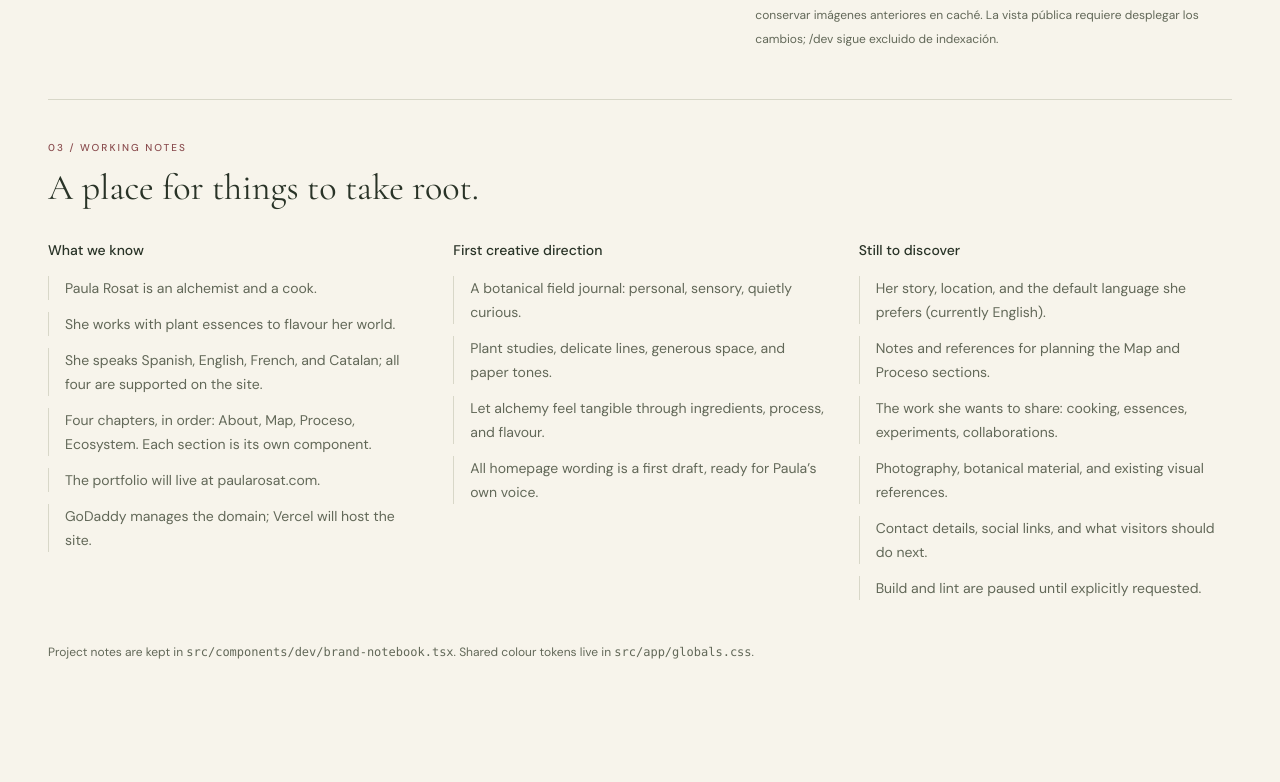
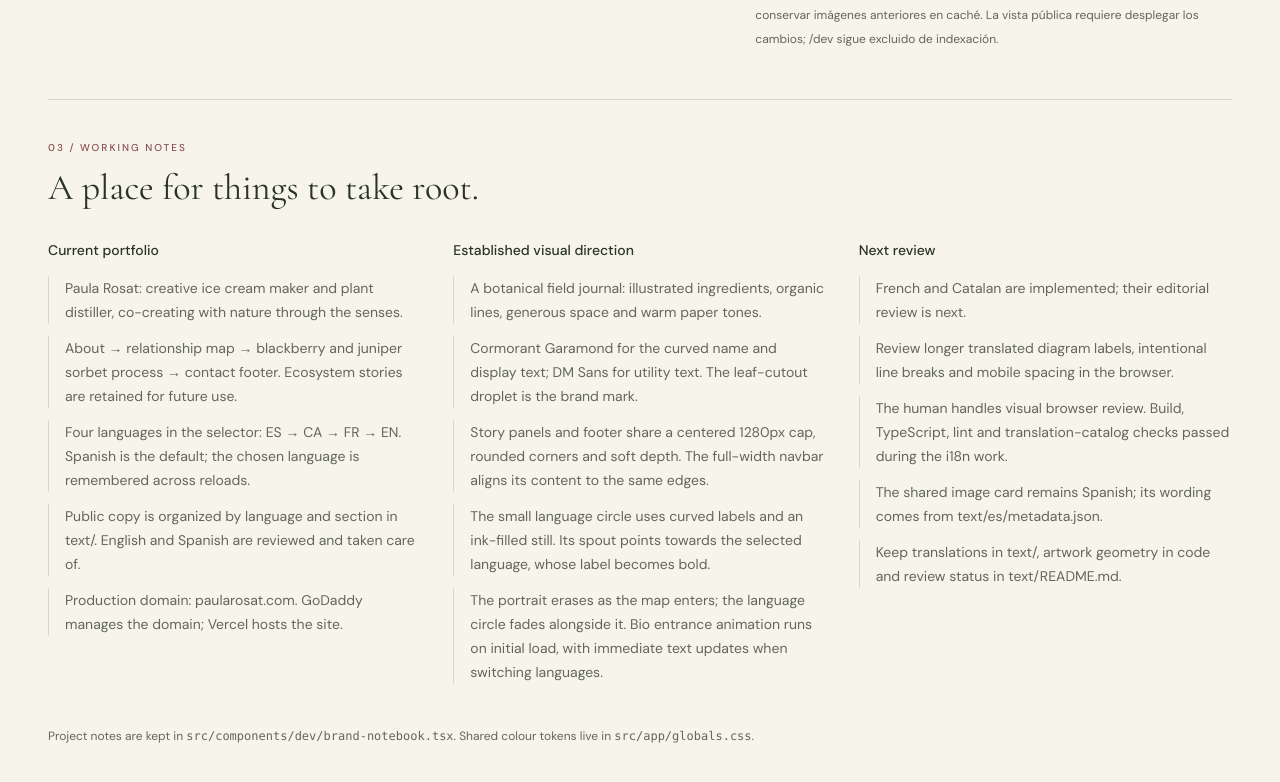
Before and after one commit to vctrubio/paula-rosat, a Next.js app: page /dev in a window 1280 px wide. Shown: the part 3248-4030 px from the top of the page. Before the commit the page ends 3952 px from the top, so only its background shows below. Built offline with nearby package versions, Linux system fonts and the light colour scheme; no server answers; a web font is replaced by a local one.

Commit message:
Reorder language selector and update development working notes

```diff
--- a/src/components/dev/brand-notebook.tsx
+++ b/src/components/dev/brand-notebook.tsx
@@ -11,9 +11,36 @@ const palette = [
 ];
 
 const notes = [
-  { title: "What we know", items: ["Paula Rosat is an alchemist and a cook.", "She works with plant essences to flavour her world.", "She speaks Spanish, English, French, and Catalan; all four are supported on the site.", "Four chapters, in order: About, Map, Proceso, Ecosystem. Each section is its own component.", "The portfolio will live at paularosat.com.", "GoDaddy manages the domain; Vercel will host the site."] },
-  { title: "First creative direction", items: ["A botanical field journal: personal, sensory, quietly curious.", "Plant studies, delicate lines, generous space, and paper tones.", "Let alchemy feel tangible through ingredients, process, and flavour.", "All homepage wording is a first draft, ready for Paula’s own voice."] },
-  { title: "Still to discover", items: ["Her story, location, and the default language she prefers (currently English).", "Notes and references for planning the Map and Proceso sections.", "The work she wants to share: cooking, essences, experiments, collaborations.", "Photography, botanical material, and existing visual references.", "Contact details, social links, and what visitors should do next.", "Build and lint are paused until explicitly requested."] },
+  {
+    title: "Current portfolio",
+    items: [
+      "Paula Rosat: creative ice cream maker and plant distiller, co-creating with nature through the senses.",
+      "About → relationship map → blackberry and juniper sorbet process → contact footer. Ecosystem stories are retained for future use.",
+      "Four languages in the selector: ES → CA → FR → EN. Spanish is the default; the chosen language is remembered across reloads.",
+      "Public copy is organized by language and section in text/. English and Spanish are reviewed and taken care of.",
+      "Production domain: paularosat.com. GoDaddy manages the domain; Vercel hosts the site.",
+    ],
+  },
+  {
+    title: "Established visual direction",
+    items: [
+      "A botanical field journal: illustrated ingredients, organic lines, generous space and warm paper tones.",
+      "Cormorant Garamond for the curved name and display text; DM Sans for utility text. The leaf-cutout droplet is the brand mark.",
+      "Story panels and footer share a centered 1280px cap, rounded corners and soft depth. The full-width navbar aligns its content to the same edges.",
+      "The small language circle uses curved labels and an ink-filled still. Its spout points towards the selected language, whose label becomes bold.",
+      "The portrait erases as the map enters; the language circle fades alongside it. Bio entrance animation runs on initial load, with immediate text updates when switching languages.",
+    ],
+  },
+  {
+    title: "Next review",
+    items: [
+      "French and Catalan are implemented; their editorial review is next.",
+      "Review longer translated diagram labels, intentional line breaks and mobile spacing in the browser.",
+      "The human handles visual browser review. Build, TypeScript, lint and translation-catalog checks passed during the i18n work.",
+      "The shared image card remains Spanish; its wording comes from text/es/metadata.json.",
+      "Keep translations in text/, artwork geometry in code and review status in text/README.md.",
+    ],
+  },
 ];
 
 function Palette() {
--- a/src/i18n/config.ts
+++ b/src/i18n/config.ts
@@ -1,4 +1,4 @@
-export const locales = ["es", "en", "ca", "fr"] as const;
+export const locales = ["es", "ca", "fr", "en"] as const;
 export type Locale = (typeof locales)[number];
 export const defaultLocale: Locale = "es";
 export const localeCookie = "paula-locale";
```
Also changed, not shown: 1 other file (tests, documents, lock files or other folders).
